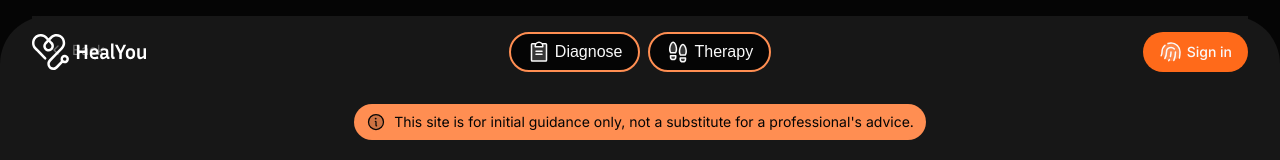
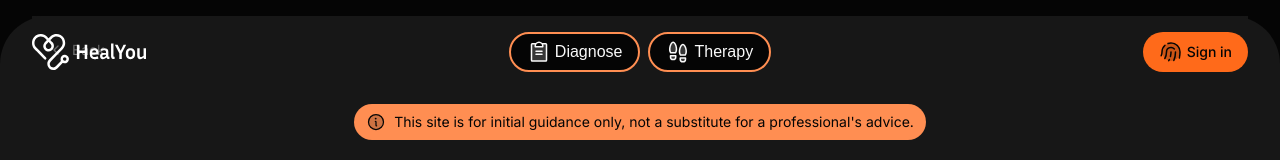
Before and after one commit to mightyeagle329/healyou, a Next.js app: page /login in a window 1280 px wide. Shown: the top 160 px of the page. Built offline with nearby package versions, Linux system fonts and the light colour scheme; no server answers; a web font is replaced by a local one.

Commit message:
style: small color changes

```diff
--- a/components/AuthInfo.tsx
+++ b/components/AuthInfo.tsx
@@ -55,7 +55,7 @@ export default async function AuthInfo() {
       </DropdownMenuContent>
     </DropdownMenu>
   ) : (
-    <Button asChild>
+    <Button className="text-background" asChild>
       <Link href="/login">
         <FingerprintSimple size={24} weight="duotone" />
         Sign in
```
Also changed, not shown: app/icon.svg.
